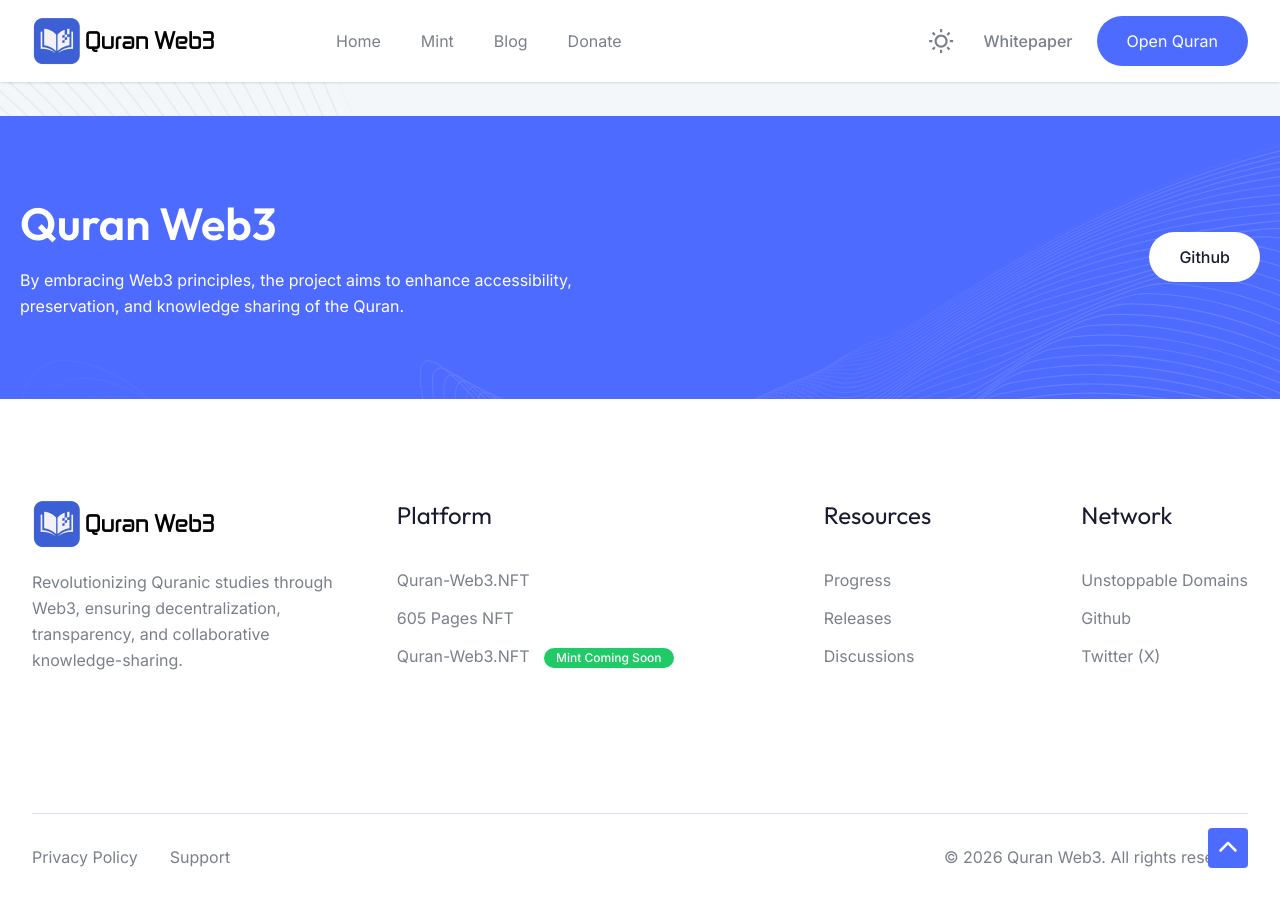
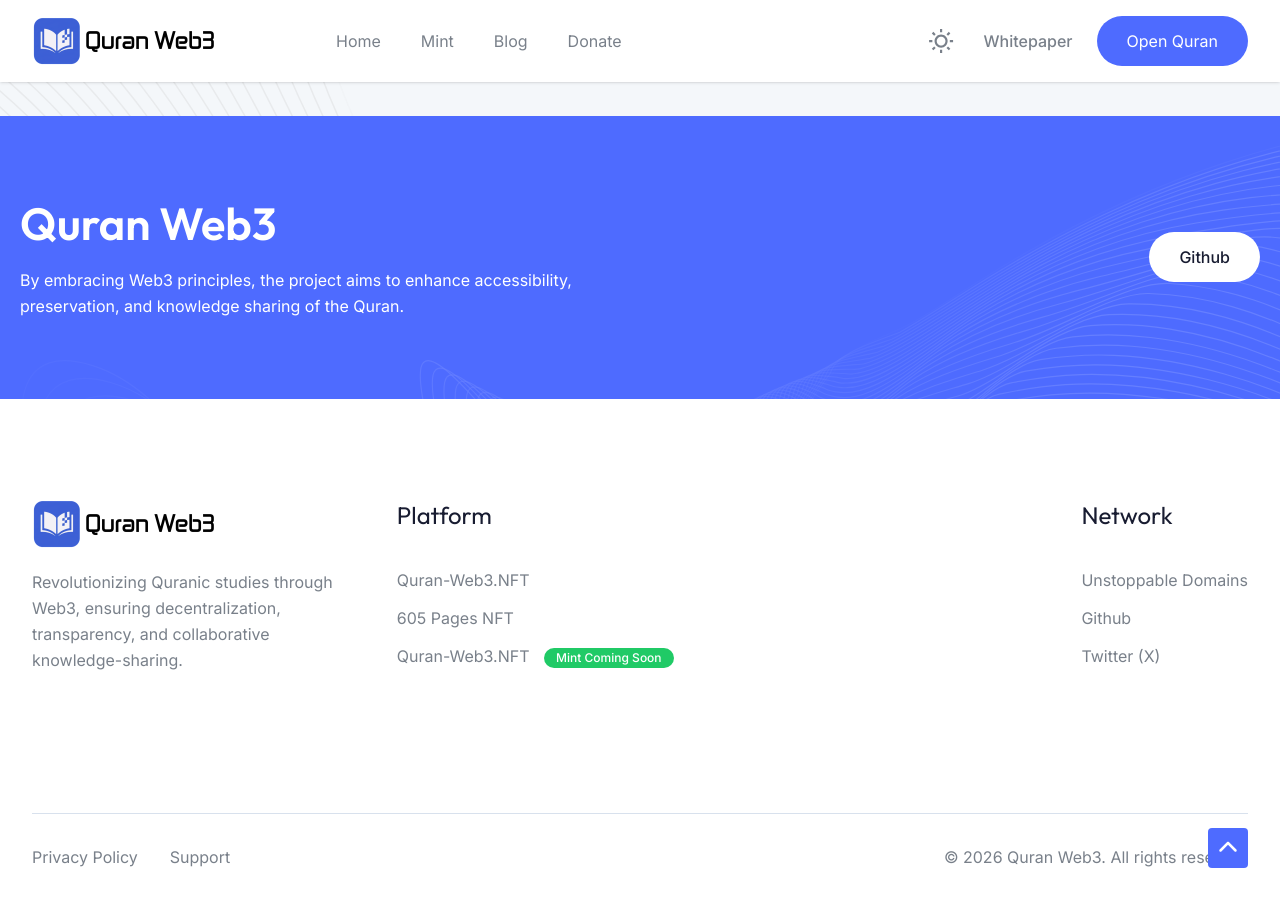
Before and after one commit to quran-web3/quran-web3.github.io, a Jekyll site: the page built from index.html, in a window 1280 px wide and 900 px high, scrolled down 7075 px. Built offline with Jekyll 4.4.1, drawn with Linux system fonts in a browser that asks for light colours.

Commit message:
Update home.html

```diff
--- a/_layouts/home.html
+++ b/_layouts/home.html
@@ -101,7 +101,6 @@
         </div>
       </section>
       <section class="i pg qh rm ji hp">
-        <img src="{{ '/images/shape-15.svg' | relative_url }}" alt="Shape" class="h q p" />
         <div class="bb ze ki yn 2xl:ud-px-12.5">
           <div class="tc uf zo xf ap zf bp mq">
             <div class="animate_top kn to/3 tc cg oq">
@@ -697,14 +696,6 @@
                 </ul>
               </div>
               <div class="animate_top">
-                <h4 class="kk wm tj ec">Resources</h4>
-                <ul>
-                  <li><a href="https://github.com/quran-web3/quran-web3.nft/projects" target="_blank" class="sc xl vb">Progress</a></li>
-                  <li><a href="https://github.com/quran-web3/quran-web3.nft/releases" target="_blank" class="sc xl vb">Releases</a></li>
-                  <li><a href="https://github.com/quran-web3/quran-web3.nft/discussions" target="_blank" class="sc xl vb">Discussions</a></li>
-                </ul>
-              </div>
-              <div class="animate_top">
                 <h4 class="kk wm tj ec">Network</h4>
                 <ul>
                   <li><a href="https://ud.me/quran-web3.nft" target="_blank" class="sc xl vb">Unstoppable Domains</a></li>
```
